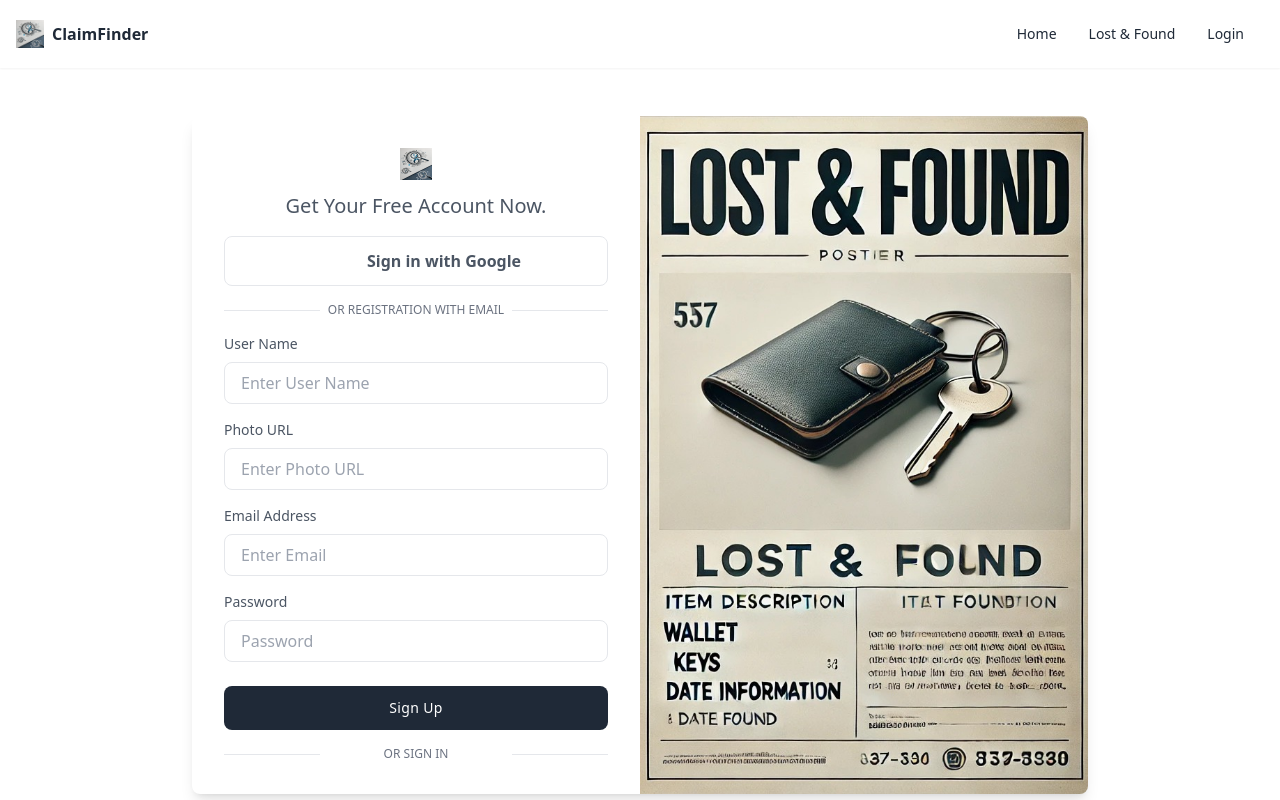
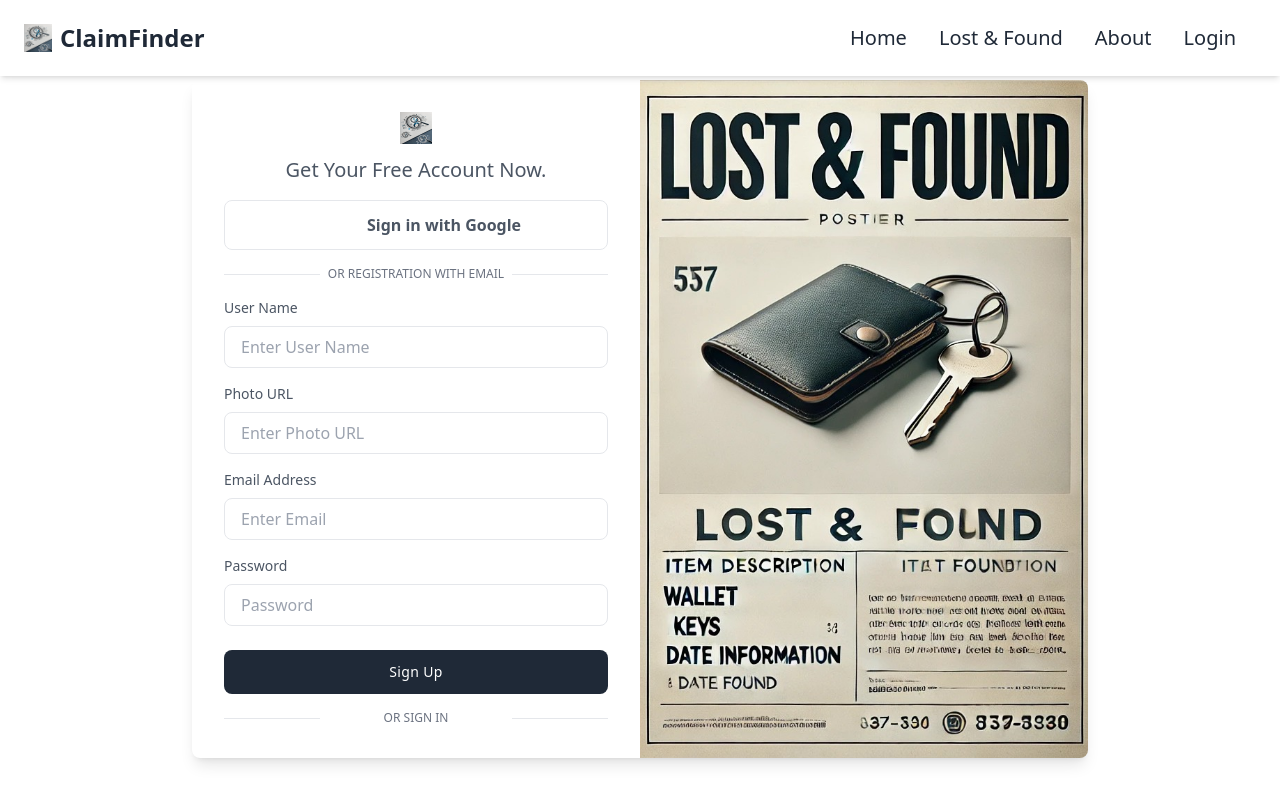
Before and after one commit to sumu9897/ClaimFinder-Client, a React (Vite) app: page /registration in a window 1280 px wide. Shown: the top 800 px of the page. Built offline with nearby package versions, Linux system fonts and the light colour scheme; no server answers.

Commit message:
Home Page Update

```diff
--- a/src/components/Navbar.jsx
+++ b/src/components/Navbar.jsx
@@ -1,67 +1,72 @@
-import { useContext } from 'react'
-import logo from '../assets/images/logo.webp'
-import { AuthContext } from '../providers/AuthProvider'
-import { Link } from 'react-router-dom'
+import { useContext } from "react";
+import logo from "../assets/images/logo.webp";
+import { AuthContext } from "../providers/AuthProvider";
+import { Link } from "react-router-dom";
 const Navbar = () => {
-  const { user, logOut } = useContext(AuthContext)
+  const { user, logOut } = useContext(AuthContext);
   return (
-    <div className='navbar bg-base-100 shadow-sm container px-4 mx-auto'>
-      <div className='flex-1'>
-        <Link to='/' className='flex gap-2 items-center'>
-          <img className='w-auto h-7' src={logo} alt='' />
-          <span className='font-bold'>ClaimFinder</span>
+    <nav className="w-full fixed top-0 z-30  bg-opacity-70 backdrop-blur-md shadow-md">
+      <div className="flex container px-6 py-2 mx-auto items-center">
+        <div className="flex-1">
+          <Link to="/" className="flex gap-2 items-center">
+            <img className="w-auto h-7" src={logo} alt="" />
+            <span className="font-bold text-2xl">ClaimFinder</span>
           </Link>
         </div>
-      <div className='flex-none'>
-        <ul className='menu menu-horizontal px-1'>
+        <div className="flex-none">
+          <ul className="menu menu-horizontal px-1 text-xl">
             <li>
-            <Link to='/'>Home</Link>
+              <Link to="/">Home</Link>
             </li>
             <li>
-            <Link to='/allItems'>Lost & Found</Link>
+              <Link to="/allItems">Lost & Found</Link>
+            </li>
+
+            <li>
+              <Link to='/about'>About</Link>
             </li>
 
             {!user && (
               <li>
-              <Link to='/login'>Login</Link>
+                <Link to="/login">Login</Link>
               </li>
             )}
           </ul>
 
           {user && (
-          <div className='dropdown dropdown-end z-50'>
+            <div className="dropdown dropdown-end z-50">
               <div
                 tabIndex={0}
-              role='button'
-              className='btn btn-ghost btn-circle avatar'
+                role="button"
+                className="btn btn-ghost btn-circle avatar"
               >
-              <div title={user?.displayName} className='w-10 rounded-full'>
+                <div title={user?.displayName} className="w-10 rounded-full">
                   <img
-                  referrerPolicy='no-referrer'
-                  alt='User Profile Photo'
+                    referrerPolicy="no-referrer"
+                    alt="User Profile Photo"
                     src={user?.photoURL}
                   />
                 </div>
               </div>
               <ul
                 tabIndex={0}
-              className='menu menu-sm dropdown-content mt-3 z-[1] p-2 shadow bg-base-100 rounded-box w-52'
+                className="menu menu-sm dropdown-content mt-3 z-[1] p-2 shadow bg-base-100 rounded-box w-52"
               >
                 <li>
-                <Link to='/addItems' className='justify-between'>
+                  <Link to="/addItems" className="justify-between">
                     Add Lost & Found Item
                   </Link>
                 </li>
                 <li>
-                <Link to='/allRecovered'>All Recovered Items</Link>
+                  <Link to="/allRecovered">All Recovered Items</Link>
                 </li>
                 <li>
-                <Link to='/myItems'>Manage My Item</Link>
+                  <Link to="/myItems">Manage My Item</Link>
                 </li>
-              <li className='mt-2'>
+                <li className="mt-2">
                   <button
                     onClick={logOut}
-                  className='bg-gray-200 block text-center'
+                    className="bg-gray-200 block text-center"
                   >
                     Logout
                   </button>
@@ -71,7 +76,8 @@ const Navbar = () => {
           )}
         </div>
       </div>
-  )
-}
+    </nav>
+  );
+};
 
-export default Navbar
+export default Navbar;
--- a/src/layouts/Main.jsx
+++ b/src/layouts/Main.jsx
@@ -8,7 +8,7 @@ const Main = () => {
       {/* Navbar */}
       <Navbar />
       {/* Outlet */}
-      <div className='min-h-[calc(100vh-306px)]'>
+      <div className='min-h-[calc(100vh-306px)] mt-20'>
         <Outlet />
       </div>
       {/* Footer */}
--- /dev/null
+++ b/src/pages/AboutPage.jsx
@@ -0,0 +1,11 @@
+import React from 'react'
+
+const AboutPage = () => {
+  return (
+    <div>
+      About Page
+    </div>
+  )
+}
+
+export default AboutPage
--- a/src/pages/Home.jsx
+++ b/src/pages/Home.jsx
@@ -45,6 +45,11 @@ const Home = () => {
               key={item._id}
               className="item-card bg-white border border-gray-200 rounded-lg shadow-md p-6 hover:shadow-lg transition-shadow"
             >
+              <img
+        src={item.thumbnail}
+        alt={item.title}
+        className="w-full h-40 object-cover rounded-md"
+      />
               <h3 className="text-xl font-semibold text-gray-800 truncate">{item.title}</h3>
               <p className="text-gray-600 mt-2">
                 <strong>Category:</strong> {item.category}
--- a/src/routes/Routes.jsx
+++ b/src/routes/Routes.jsx
@@ -11,6 +11,7 @@ import MyItemsPage from '../pages/MyItemsPage'
 import AllItemsPage from '../pages/AllItemsPage'
 import ItemDetailsPage from '../pages/ItemDetailsPage'
 import UpdateItemPage from '../pages/UpdateItemPage'
+import AboutPage from '../pages/AboutPage'
 
 const router = createBrowserRouter([
   {
@@ -30,6 +31,10 @@ const router = createBrowserRouter([
       {
         path: '/registration',
         element: <Register />,
+      },
+      {
+        path: '/about',
+        element: <AboutPage/>
       },
       {
         path: '/allItems',
```
Lines whose indentation alone changed are shown as unchanged.
